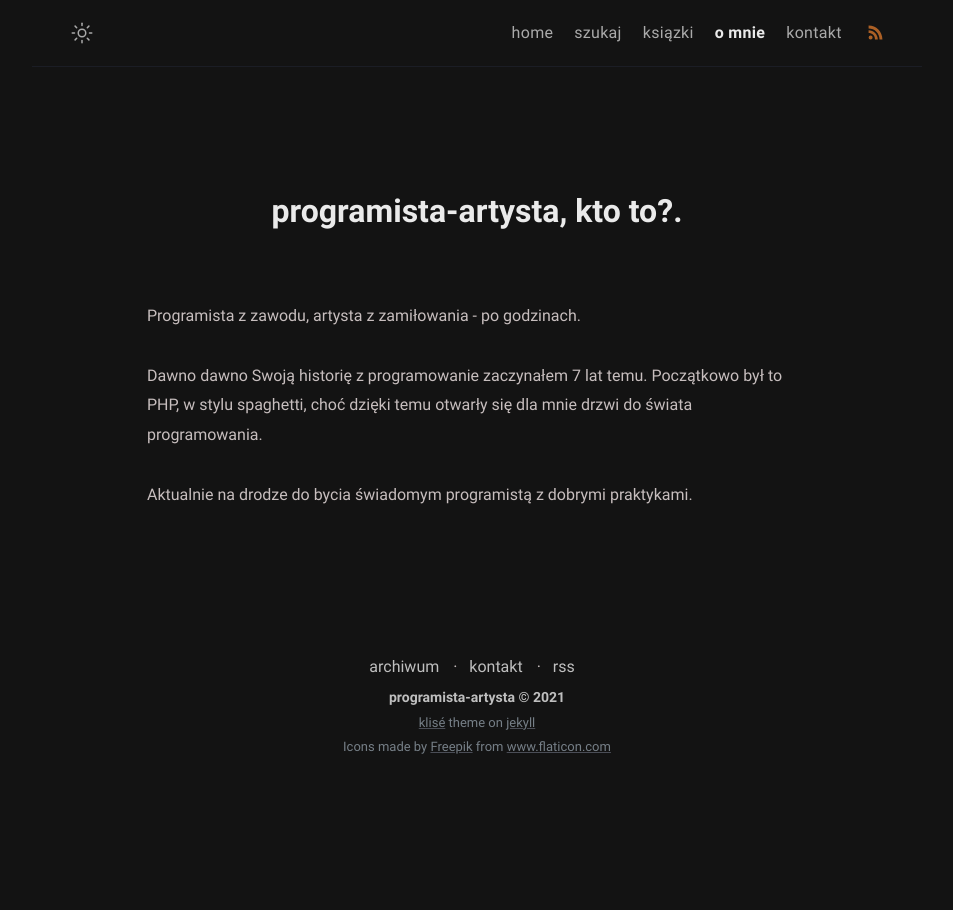
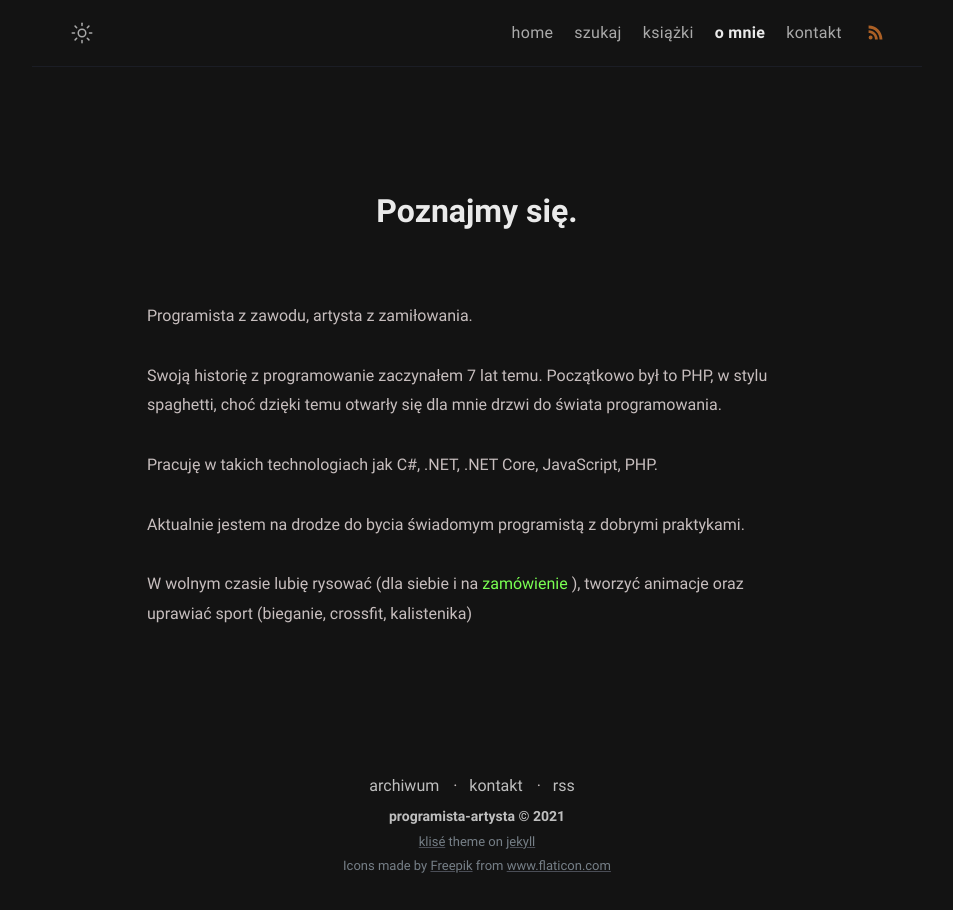
Before and after one commit to programista-artysta/programista-artysta.github.io, a Jekyll site: the page built from about.md, in a window 1280 px wide. Shown: the whole page, without its empty margins (163-1116 px from the left). Built offline with Jekyll 4.4.1, drawn with Linux system fonts in a browser that asks for light colours.

Commit message:
fill about page

```diff
--- a/_config.yml
+++ b/_config.yml
@@ -12,7 +12,7 @@ mode: dark # default theme "dark" | "light"
 author:
   name: Mikołaj Jakubowski # author name
   bio: >- # tell to the world
-    Programista niejako z przypadku. Przechodzący swoją drogę od klepacza kodu do świadomego developera.
+    Programista z przypadku. Przechodzący swoją drogę od klepacza kodu do świadomego developera.
   username: username # general username
   github: github_username # github username
   instagram: mikolaj_rysuje_animuje
--- a/_data/menus.yml
+++ b/_data/menus.yml
@@ -10,7 +10,7 @@
 #  url: /archive/
 #  external: false
 
-- title: ksiązki
+- title: książki
   url: /books
   external: false
 
--- a/about.md
+++ b/about.md
@@ -1,14 +1,17 @@
 ---
-title: programista-artysta, kto to?
+title: Poznajmy się
 permalink: /about/
 layout: page
 excerpt:
 comments: false
 ---
 
-Programista z zawodu, artysta z zamiłowania - po godzinach.
+Programista z zawodu, artysta z zamiłowania.
 
-Dawno dawno
 Swoją historię z programowanie zaczynałem 7 lat temu. Początkowo był to PHP, w stylu spaghetti, choć dzięki temu otwarły się dla mnie drzwi do świata programowania.
 
-Aktualnie na drodze do bycia świadomym programistą z dobrymi praktykami.
+Pracuję w takich technologiach jak C#, .NET, .NET Core, JavaScript, PHP.
+
+Aktualnie jestem na drodze do bycia świadomym programistą z dobrymi praktykami.
+
+W wolnym czasie lubię rysować (dla siebie i na [zamówienie](https://www.blazestudioart.pl?utm_source=programista-artysta.pl&utm_medium=link&utm_campaign=blazestudioart "zamówienie") ), tworzyć animacje oraz uprawiać sport (bieganie, crossfit, kalistenika)
```
